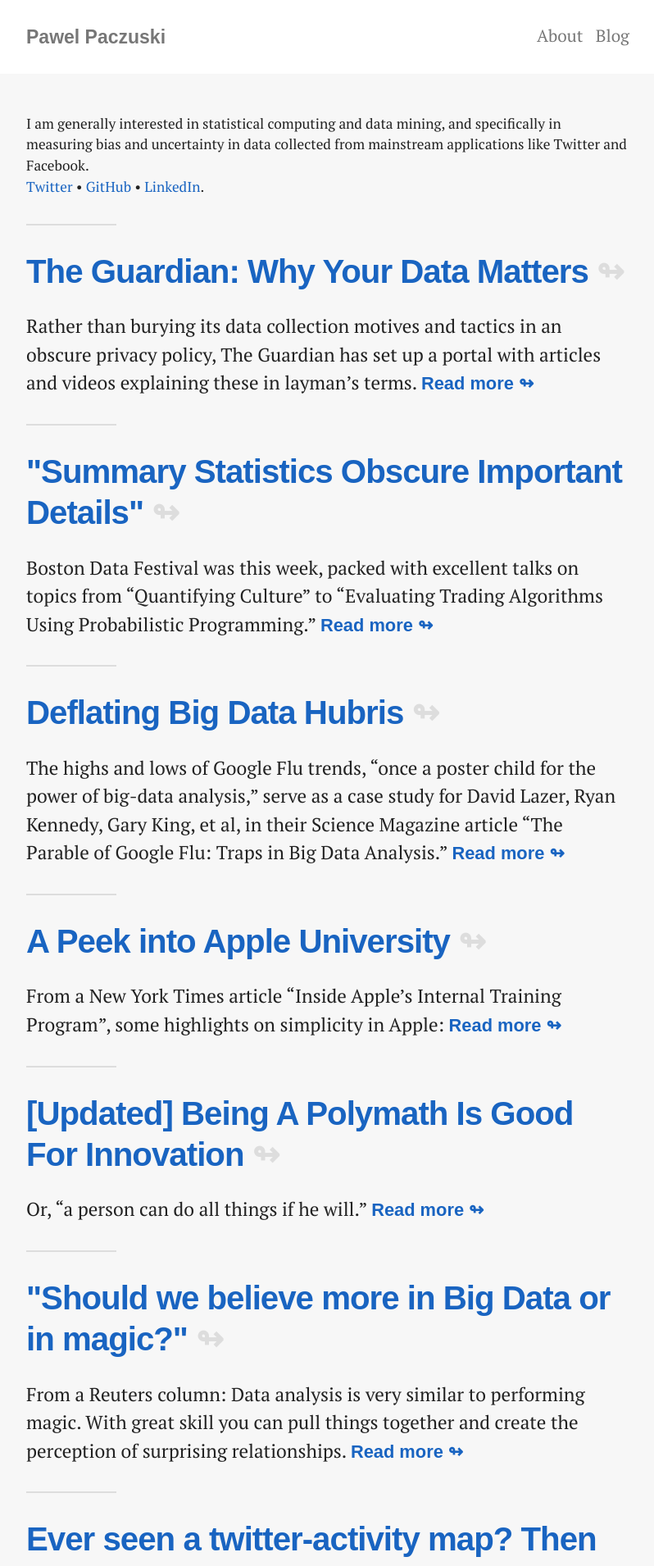
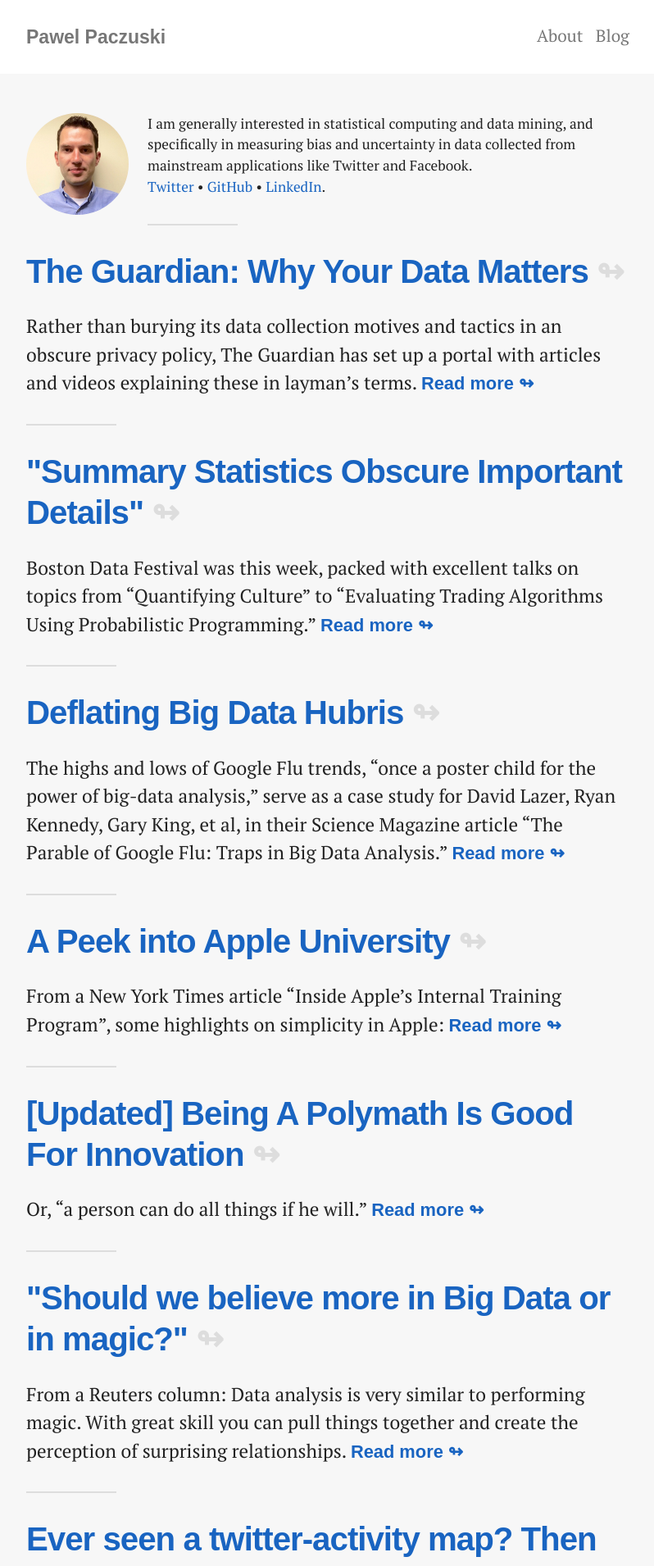
Before and after one commit to pavopax/pavopax.github.io, a Jekyll site: the page built from index.html, in a window 1280 px wide. Shown: the top 1910 px of the page at 82% size, without its empty margins (240-1038 px from the left). Built offline with Jekyll 4.4.1, drawn with Linux system fonts in a browser that asks for light colours; nearby versions of some CDN libraries; library files that are not in the unit come from our copies.

Commit message:
add image

```diff
--- a/index.html
+++ b/index.html
@@ -6,6 +6,7 @@ layout: default
     <div class="inner">
 
       <div class="about-box">
+	<img src="/img/paczuski.JPG" alt="Pawel" class="about-avatar-small">
             <p class="small">I am generally interested in statistical computing and data mining, and specifically in measuring bias and uncertainty in data collected from mainstream applications like Twitter and Facebook. <br><a href="http://twitter.com/pavopax/">Twitter</a> &bullet; <a href="https://github.com/pavopax">GitHub</a> &bullet; <a href="https://www.linkedin.com/in/paczuski">LinkedIn</a>.</p>
         </div>
 
```
